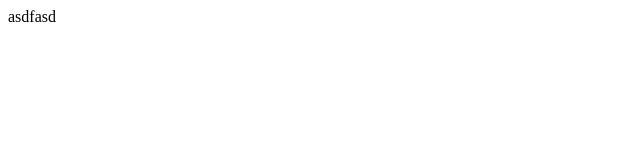
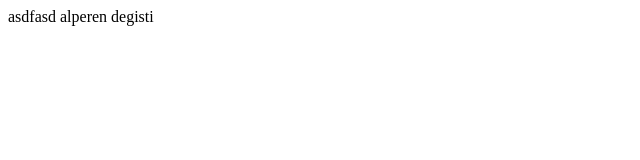
Before and after one commit to Rfaliboy/patikadeneme, a plain HTML site: page loginform.html in a window 1280 px wide. Shown: the whole page, without its empty margins (0-640 px from the left). Drawn offline with Linux system fonts and the light colour scheme.

Commit message:
alperen degisiklik eklendi

```diff
--- a/loginform.html
+++ b/loginform.html
@@ -3,3 +3,5 @@
     <head>
         asdfasd
     </head>
+
+    alperen degisti
```
